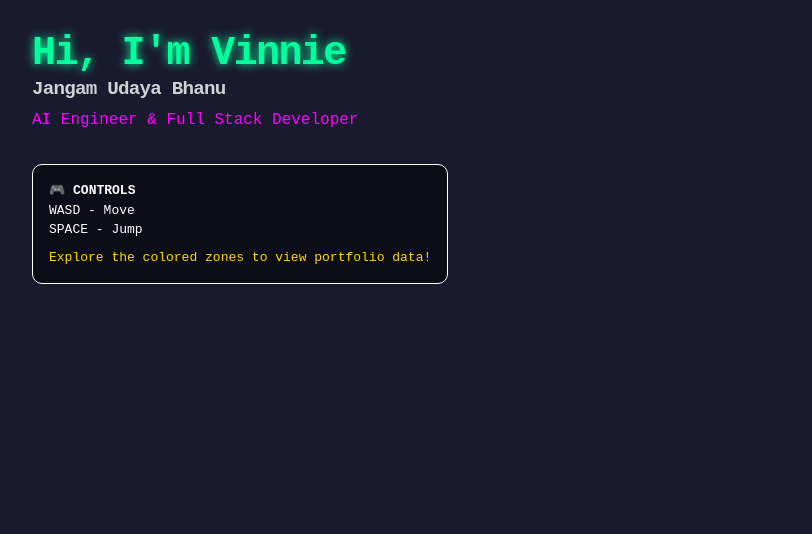
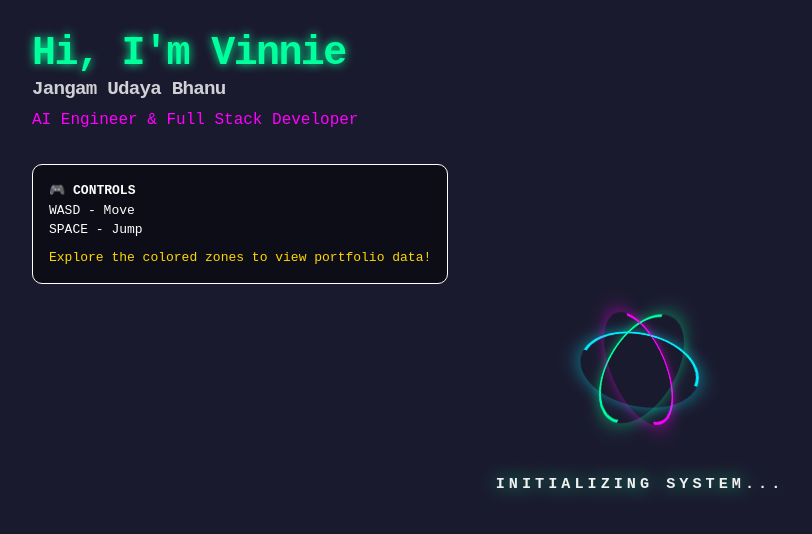
Before and after one commit to vinniebhanu2021/Vinnie-AI, a Next.js app: page / in a window 1280 px wide. Shown: the top 534 px of the page, without its empty margins (0-812 px from the left). Built offline with nearby package versions, Linux system fonts and the light colour scheme; no server answers.

Commit message:
Add Cyberpunk 3D Preloader

```diff
--- a/app/page.js
+++ b/app/page.js
@@ -5,6 +5,7 @@ import { KeyboardControls } from "@react-three/drei";
 import { Physics } from "@react-three/rapier";
 import GameWorld from "../components/GameWorld";
 import ErrorBoundary from "../components/ErrorBoundary";
+import Preloader from "../components/Preloader";
 
 export default function Home() {
   const keyboardMap = useMemo(() => [
@@ -24,7 +25,7 @@ export default function Home() {
             <ambientLight intensity={0.5} />
             <directionalLight castShadow position={[10, 20, 10]} intensity={1.5} />
 
-            <Suspense fallback={null}>
+            <Suspense fallback={<Preloader />}>
               <Physics gravity={[0, -9.81, 0]}>
                 <GameWorld />
               </Physics>
--- /dev/null
+++ b/components/Preloader.js
@@ -0,0 +1,33 @@
+"use client";
+import React from 'react';
+import { Html } from '@react-three/drei';
+
+export default function Preloader() {
+  return (
+    <Html center zIndexRange={[100, 0]}>
+      <div style={{
+        position: 'fixed', top: '-50vh', left: '-50vw', width: '100vw', height: '100vh',
+        background: '#1a1a2e', display: 'flex', flexDirection: 'column',
+        alignItems: 'center', justifyContent: 'center', zIndex: 99999,
+        perspective: '1000px', overflow: 'hidden'
+      }}>
+        <style>{`
+          @keyframes spin1 { 0% { transform: rotateX(35deg) rotateY(-45deg) rotateZ(0deg); } 100% { transform: rotateX(35deg) rotateY(-45deg) rotateZ(360deg); } }
+          @keyframes spin2 { 0% { transform: rotateX(50deg) rotateY(10deg) rotateZ(0deg); } 100% { transform: rotateX(50deg) rotateY(10deg) rotateZ(360deg); } }
+          @keyframes spin3 { 0% { transform: rotateX(35deg) rotateY(55deg) rotateZ(0deg); } 100% { transform: rotateX(35deg) rotateY(55deg) rotateZ(360deg); } }
+          @keyframes pulse { 0%, 100% { opacity: 0.5; } 50% { opacity: 1; text-shadow: 0 0 20px #00ff9d; } }
+        `}</style>
+
+        <div style={{ position: 'relative', width: '120px', height: '120px', transformStyle: 'preserve-3d' }}>
+          <div style={{ position: 'absolute', width: '100%', height: '100%', borderRadius: '50%', border: '3px solid transparent', borderTopColor: '#00ff9d', borderRightColor: '#00ff9d', boxShadow: '0 0 20px rgba(0, 255, 157, 0.5)', animation: 'spin1 2s linear infinite' }}></div>
+          <div style={{ position: 'absolute', width: '100%', height: '100%', borderRadius: '50%', border: '3px solid transparent', borderTopColor: '#00f0ff', borderLeftColor: '#00f0ff', boxShadow: '0 0 20px rgba(0, 240, 255, 0.5)', animation: 'spin2 2.5s linear infinite' }}></div>
+          <div style={{ position: 'absolute', width: '100%', height: '100%', borderRadius: '50%', border: '3px solid transparent', borderBottomColor: '#ff00ff', borderRightColor: '#ff00ff', boxShadow: '0 0 20px rgba(255, 0, 255, 0.5)', animation: 'spin3 3s linear infinite' }}></div>
+        </div>
+
+        <h3 style={{ marginTop: '3rem', fontFamily: 'monospace', color: '#fff', letterSpacing: '4px', animation: 'pulse 1.5s ease-in-out infinite' }}>
+          INITIALIZING SYSTEM...
+        </h3>
+      </div>
+    </Html>
+  );
+}
```
